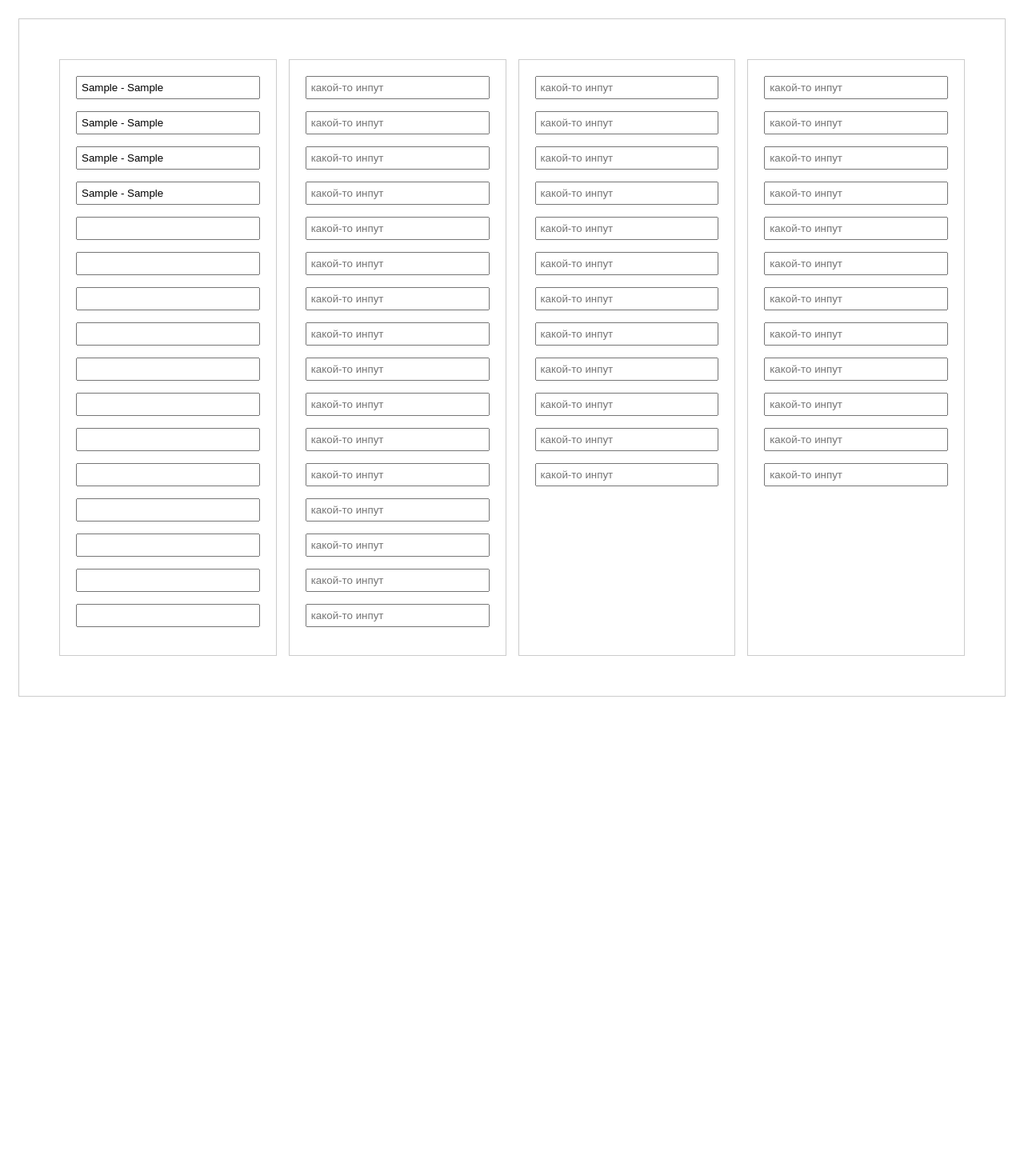
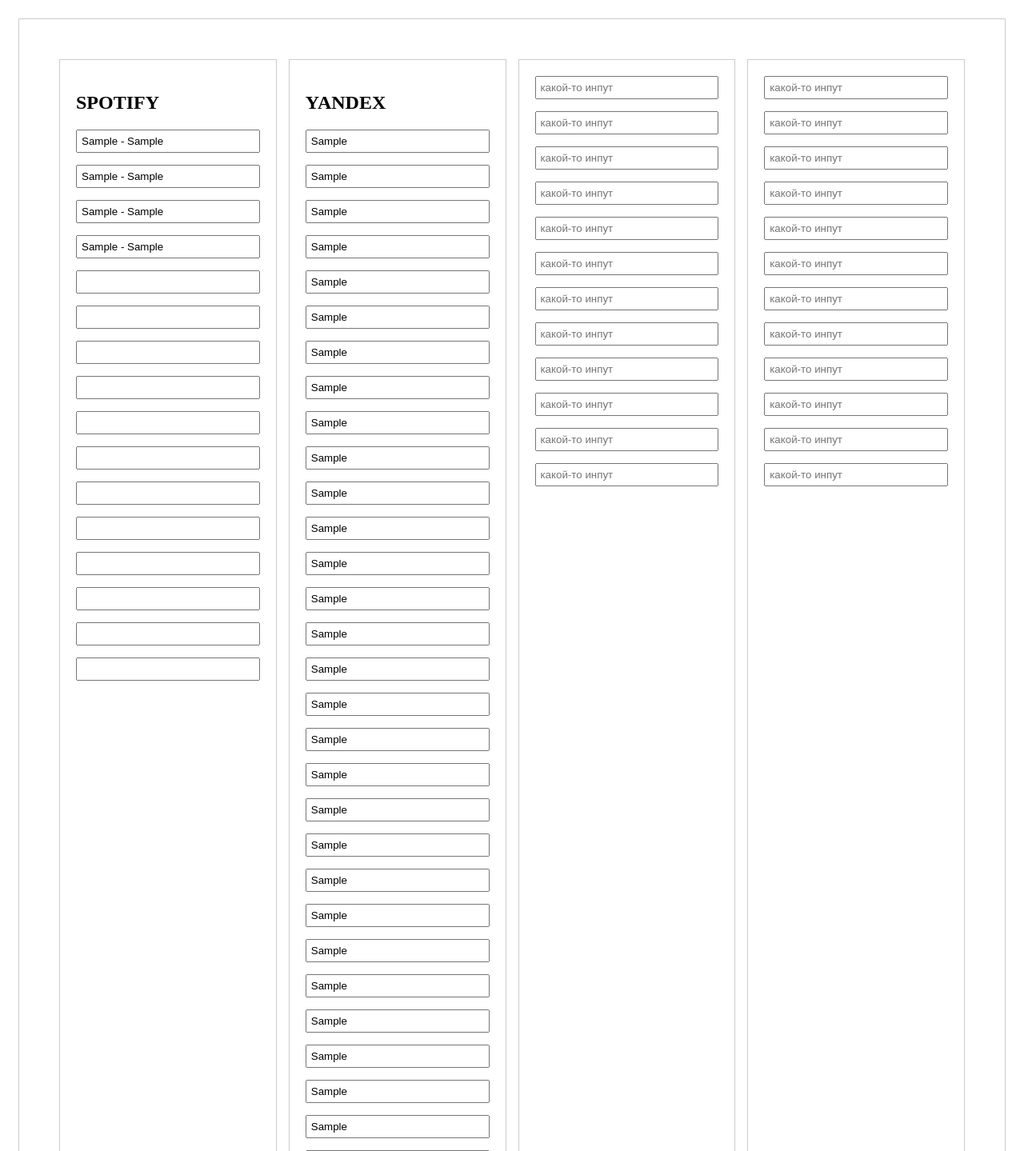
Before and after one commit to Kenfordbel-Union/Charts, a Flask app: page / in a window 1280 px wide. Shown: the top 1439 px of the page at 80% size. Before the commit the page ends 871 px from the top, so only its background shows below. Run offline with Flask 2, Linux system fonts and the light colour scheme; a database or web service that is not in the repository returns one stand-in record (values such as "Sample title").

Commit message:
add yandex from db to html

```diff
--- a/Project/main.py
+++ b/Project/main.py
@@ -2,21 +2,87 @@ from flask import Flask, render_template
 import pymongo
 mongo = pymongo.MongoClient()
 mydb = mongo["charts"]
-mycollection = mydb["spotify"]
+spotify = mydb["spotify"]
+yandex = mydb["yandex"]
 app = Flask(__name__)
 
 @app.route('/')
 def index():
-    artist1 = mycollection.find_one({"artist-0": {"$exists": "true"}})['artist-0']
-    song1 = mycollection.find_one({"track-0": {"$exists": "true"}})['track-0']
-    artist2 = mycollection.find_one({"artist-1": {"$exists": "true"}})['artist-1']
-    song2 = mycollection.find_one({"track-1": {"$exists": "true"}})['track-1']
-    artist3 = mycollection.find_one({"artist-2": {"$exists": "true"}})['artist-2']
-    song3 = mycollection.find_one({"track-2": {"$exists": "true"}})['track-2']
-    artist4 = mycollection.find_one({"artist-3": {"$exists": "true"}})['artist-3']
-    song4 = mycollection.find_one({"track-3": {"$exists": "true"}})['track-3']
+    artist1 = spotify.find_one({"artist-0": {"$exists": "true"}})['artist-0']
+    song1 = spotify.find_one({"track-0": {"$exists": "true"}})['track-0']
+    artist2 = spotify.find_one({"artist-1": {"$exists": "true"}})['artist-1']
+    song2 = spotify.find_one({"track-1": {"$exists": "true"}})['track-1']
+    artist3 = spotify.find_one({"artist-2": {"$exists": "true"}})['artist-2']
+    song3 = spotify.find_one({"track-2": {"$exists": "true"}})['track-2']
+    artist4 = spotify.find_one({"artist-3": {"$exists": "true"}})['artist-3']
+    song4 = spotify.find_one({"track-3": {"$exists": "true"}})['track-3']
+
+    yandex1 = yandex.find_one({"song-0": {"$exists": "true"}})['song-0']
+    yandex2 = yandex.find_one({"song-1": {"$exists": "true"}})['song-1']
+    yandex3 = yandex.find_one({"song-2": {"$exists": "true"}})['song-2']
+    yandex4 = yandex.find_one({"song-3": {"$exists": "true"}})['song-3']
+    yandex5 = yandex.find_one({"song-4": {"$exists": "true"}})['song-4']
+    yandex6 = yandex.find_one({"song-5": {"$exists": "true"}})['song-5']
+    yandex7 = yandex.find_one({"song-6": {"$exists": "true"}})['song-6']
+    yandex8 = yandex.find_one({"song-7": {"$exists": "true"}})['song-7']
+    yandex9 = yandex.find_one({"song-8": {"$exists": "true"}})['song-8']
+    yandex10 = yandex.find_one({"song-9": {"$exists": "true"}})['song-9']
+
+    yandex11 = yandex.find_one({"song-10": {"$exists": "true"}})['song-10']
+    yandex12 = yandex.find_one({"song-11": {"$exists": "true"}})['song-11']
+    yandex13 = yandex.find_one({"song-12": {"$exists": "true"}})['song-12']
+    yandex14 = yandex.find_one({"song-13": {"$exists": "true"}})['song-13']
+    yandex15 = yandex.find_one({"song-14": {"$exists": "true"}})['song-14']
+    yandex16 = yandex.find_one({"song-15": {"$exists": "true"}})['song-15']
+    yandex17 = yandex.find_one({"song-16": {"$exists": "true"}})['song-16']
+    yandex18 = yandex.find_one({"song-17": {"$exists": "true"}})['song-17']
+    yandex19 = yandex.find_one({"song-18": {"$exists": "true"}})['song-18']
+    yandex20 = yandex.find_one({"song-19": {"$exists": "true"}})['song-19']
+    yandex21 = yandex.find_one({"song-20": {"$exists": "true"}})['song-20']
+    yandex22 = yandex.find_one({"song-21": {"$exists": "true"}})['song-21']
+    yandex23 = yandex.find_one({"song-22": {"$exists": "true"}})['song-22']
+    yandex24 = yandex.find_one({"song-23": {"$exists": "true"}})['song-23']
+    yandex25 = yandex.find_one({"song-24": {"$exists": "true"}})['song-24']
+    yandex26 = yandex.find_one({"song-25": {"$exists": "true"}})['song-25']
+    yandex27 = yandex.find_one({"song-26": {"$exists": "true"}})['song-26']
+    yandex28 = yandex.find_one({"song-27": {"$exists": "true"}})['song-27']
+    yandex29 = yandex.find_one({"song-28": {"$exists": "true"}})['song-28']
+    yandex30 = yandex.find_one({"song-29": {"$exists": "true"}})['song-29']
+    yandex31 = yandex.find_one({"song-30": {"$exists": "true"}})['song-30']
+    yandex32 = yandex.find_one({"song-31": {"$exists": "true"}})['song-31']
+    yandex33 = yandex.find_one({"song-32": {"$exists": "true"}})['song-32']
+    yandex34 = yandex.find_one({"song-33": {"$exists": "true"}})['song-33']
+    yandex35 = yandex.find_one({"song-34": {"$exists": "true"}})['song-34']
+    yandex36 = yandex.find_one({"song-35": {"$exists": "true"}})['song-35']
+    yandex37 = yandex.find_one({"song-36": {"$exists": "true"}})['song-36']
+    yandex38 = yandex.find_one({"song-37": {"$exists": "true"}})['song-37']
+    yandex39 = yandex.find_one({"song-38": {"$exists": "true"}})['song-38']
+    yandex40 = yandex.find_one({"song-39": {"$exists": "true"}})['song-39']
+    yandex41 = yandex.find_one({"song-40": {"$exists": "true"}})['song-40']
+    yandex42 = yandex.find_one({"song-41": {"$exists": "true"}})['song-41']
+    yandex43 = yandex.find_one({"song-42": {"$exists": "true"}})['song-42']
+    yandex44 = yandex.find_one({"song-43": {"$exists": "true"}})['song-43']
+    yandex45 = yandex.find_one({"song-44": {"$exists": "true"}})['song-44']
+    yandex46 = yandex.find_one({"song-45": {"$exists": "true"}})['song-45']
+    yandex47 = yandex.find_one({"song-46": {"$exists": "true"}})['song-46']
+    yandex48 = yandex.find_one({"song-47": {"$exists": "true"}})['song-47']
+    yandex49 = yandex.find_one({"song-48": {"$exists": "true"}})['song-48']
+    yandex50 = yandex.find_one({"song-49": {"$exists": "true"}})['song-49']
+
     return render_template('index.html', data1=f"{artist1} - {song1}", data2=f"{artist2} - {song2}",
-                           data3=f"{artist3} - {song3}", data4=f"{artist4} - {song4}")
+                           data3=f"{artist3} - {song3}", data4=f"{artist4} - {song4}", yandex1 = yandex1,
+                           yandex2 = yandex2, yandex3 = yandex3, yandex4 = yandex4, yandex5 = yandex5, yandex6 = yandex6
+                           , yandex7 = yandex7, yandex8 = yandex8, yandex9 = yandex9, yandex10 = yandex10
+                           , yandex11 = yandex11, yandex12 = yandex12, yandex13 = yandex13, yandex14 = yandex14
+                           , yandex15 = yandex15, yandex16 = yandex16, yandex17 = yandex17, yandex18 = yandex18
+                           , yandex19 = yandex19, yandex20 = yandex20, yandex21 = yandex21, yandex22 = yandex22
+                           , yandex23 = yandex23, yandex24 = yandex24, yandex25 = yandex25, yandex26 = yandex26
+                           , yandex27 = yandex27, yandex28 = yandex28, yandex29 = yandex29, yandex30 = yandex30
+                           , yandex31 = yandex31, yandex32 = yandex32, yandex33 = yandex33, yandex34 = yandex34
+                           , yandex35 = yandex35, yandex36 = yandex36, yandex37 = yandex37, yandex38 = yandex38
+                           , yandex39 = yandex39, yandex40 = yandex40, yandex41 = yandex41, yandex42 = yandex42
+                           , yandex43 = yandex43, yandex44 = yandex44, yandex45 = yandex45, yandex46 = yandex46
+                           , yandex47 = yandex47, yandex48 = yandex48, yandex49 = yandex49, yandex50 = yandex50)
 
 
 @app.route('/filter')
--- a/Project/templates/index.html
+++ b/Project/templates/index.html
@@ -11,6 +11,7 @@
 <div class="container">
     <div class="grid_list">
         <div class="item">
+            <h2>SPOTIFY</h2>
             <input class="field" type="text" name="first" placeholder="" value="{{ data1 }}">
             <input class="field" type="text" name="second" placeholder="" value="{{ data2 }}">
             <input class="field" type="text" name="third" placeholder="" value="{{ data3 }}">
@@ -29,22 +30,57 @@
             <input class="field" type="text" name="fourth" placeholder="" value="">
         </div>
         <div class="item">
-            <input class="field" type="text" name="five" placeholder="какой-то инпут" value="">
-            <input class="field" type="text" name="six" placeholder="какой-то инпут" value="">
-            <input class="field" type="text" name="seven" placeholder="какой-то инпут" value="">
-            <input class="field" type="text" name="eight" placeholder="какой-то инпут" value="">
-            <input class="field" type="text" name="five" placeholder="какой-то инпут" value="">
-            <input class="field" type="text" name="six" placeholder="какой-то инпут" value="">
-            <input class="field" type="text" name="seven" placeholder="какой-то инпут" value="">
-            <input class="field" type="text" name="eight" placeholder="какой-то инпут" value="">
-            <input class="field" type="text" name="five" placeholder="какой-то инпут" value="">
-            <input class="field" type="text" name="six" placeholder="какой-то инпут" value="">
-            <input class="field" type="text" name="seven" placeholder="какой-то инпут" value="">
-            <input class="field" type="text" name="eight" placeholder="какой-то инпут" value="">
-            <input class="field" type="text" name="five" placeholder="какой-то инпут" value="">
-            <input class="field" type="text" name="six" placeholder="какой-то инпут" value="">
-            <input class="field" type="text" name="seven" placeholder="какой-то инпут" value="">
-            <input class="field" type="text" name="eight" placeholder="какой-то инпут" value="">
+            <h2>YANDEX</h2>
+            <input class="field" type="text" name="yandex1" placeholder="" value="{{ yandex1 }}">
+            <input class="field" type="text" name="yandex2" placeholder="" value="{{ yandex2 }}">
+            <input class="field" type="text" name="yandex3" placeholder="" value="{{ yandex3 }}">
+            <input class="field" type="text" name="yandex4" placeholder="" value="{{ yandex4 }}">
+            <input class="field" type="text" name="yandex5" placeholder="" value="{{ yandex5 }}">
+            <input class="field" type="text" name="yandex6" placeholder="" value="{{ yandex6 }}">
+            <input class="field" type="text" name="yandex7" placeholder="" value="{{ yandex7 }}">
+            <input class="field" type="text" name="yandex8" placeholder="" value="{{ yandex8 }}">
+            <input class="field" type="text" name="yandex9" placeholder="" value="{{ yandex9 }}">
+            <input class="field" type="text" name="yandex10" placeholder="" value="{{ yandex10 }}">
+            <input class="field" type="text" name="yandex11" placeholder="" value="{{ yandex11 }}">
+            <input class="field" type="text" name="yandex12" placeholder="" value="{{ yandex12 }}">
+            <input class="field" type="text" name="yandex13" placeholder="" value="{{ yandex13 }}">
+            <input class="field" type="text" name="yandex14" placeholder="" value="{{ yandex14 }}">
+            <input class="field" type="text" name="yandex15" placeholder="" value="{{ yandex15 }}">
+            <input class="field" type="text" name="yandex16" placeholder="" value="{{ yandex16 }}">
+            <input class="field" type="text" name="yandex17" placeholder="" value="{{ yandex17 }}">
+            <input class="field" type="text" name="yandex18" placeholder="" value="{{ yandex18 }}">
+            <input class="field" type="text" name="yandex19" placeholder="" value="{{ yandex19 }}">
+            <input class="field" type="text" name="yandex20" placeholder="" value="{{ yandex20 }}">
+            <input class="field" type="text" name="yandex21" placeholder="" value="{{ yandex21 }}">
+            <input class="field" type="text" name="yandex22" placeholder="" value="{{ yandex22 }}">
+            <input class="field" type="text" name="yandex23" placeholder="" value="{{ yandex23 }}">
+            <input class="field" type="text" name="yandex24" placeholder="" value="{{ yandex24 }}">
+            <input class="field" type="text" name="yandex25" placeholder="" value="{{ yandex25 }}">
+            <input class="field" type="text" name="yandex26" placeholder="" value="{{ yandex26 }}">
+            <input class="field" type="text" name="yandex27" placeholder="" value="{{ yandex27 }}">
+            <input class="field" type="text" name="yandex28" placeholder="" value="{{ yandex28 }}">
+            <input class="field" type="text" name="yandex29" placeholder="" value="{{ yandex29 }}">
+            <input class="field" type="text" name="yandex30" placeholder="" value="{{ yandex30 }}">
+            <input class="field" type="text" name="yandex31" placeholder="" value="{{ yandex31 }}">
+            <input class="field" type="text" name="yandex32" placeholder="" value="{{ yandex32 }}">
+            <input class="field" type="text" name="yandex33" placeholder="" value="{{ yandex33 }}">
+            <input class="field" type="text" name="yandex34" placeholder="" value="{{ yandex34 }}">
+            <input class="field" type="text" name="yandex35" placeholder="" value="{{ yandex35 }}">
+            <input class="field" type="text" name="yandex36" placeholder="" value="{{ yandex36 }}">
+            <input class="field" type="text" name="yandex37" placeholder="" value="{{ yandex37 }}">
+            <input class="field" type="text" name="yandex38" placeholder="" value="{{ yandex38 }}">
+            <input class="field" type="text" name="yandex39" placeholder="" value="{{ yandex39 }}">
+            <input class="field" type="text" name="yandex40" placeholder="" value="{{ yandex40 }}">
+            <input class="field" type="text" name="yandex41" placeholder="" value="{{ yandex41 }}">
+            <input class="field" type="text" name="yandex42" placeholder="" value="{{ yandex42 }}">
+            <input class="field" type="text" name="yandex43" placeholder="" value="{{ yandex43 }}">
+            <input class="field" type="text" name="yandex44" placeholder="" value="{{ yandex44 }}">
+            <input class="field" type="text" name="yandex45" placeholder="" value="{{ yandex45 }}">
+            <input class="field" type="text" name="yandex46" placeholder="" value="{{ yandex46 }}">
+            <input class="field" type="text" name="yandex47" placeholder="" value="{{ yandex47 }}">
+            <input class="field" type="text" name="yandex48" placeholder="" value="{{ yandex48 }}">
+            <input class="field" type="text" name="yandex49" placeholder="" value="{{ yandex49 }}">
+            <input class="field" type="text" name="yandex50" placeholder="" value="{{ yandex50 }}">
         </div>
         <div class="item">
             <input class="field" type="text" name="nine" placeholder="какой-то инпут" value="">
```
Also changed, not shown: Project/Sources/yandex/yandex.py (+11 -24 lines).
